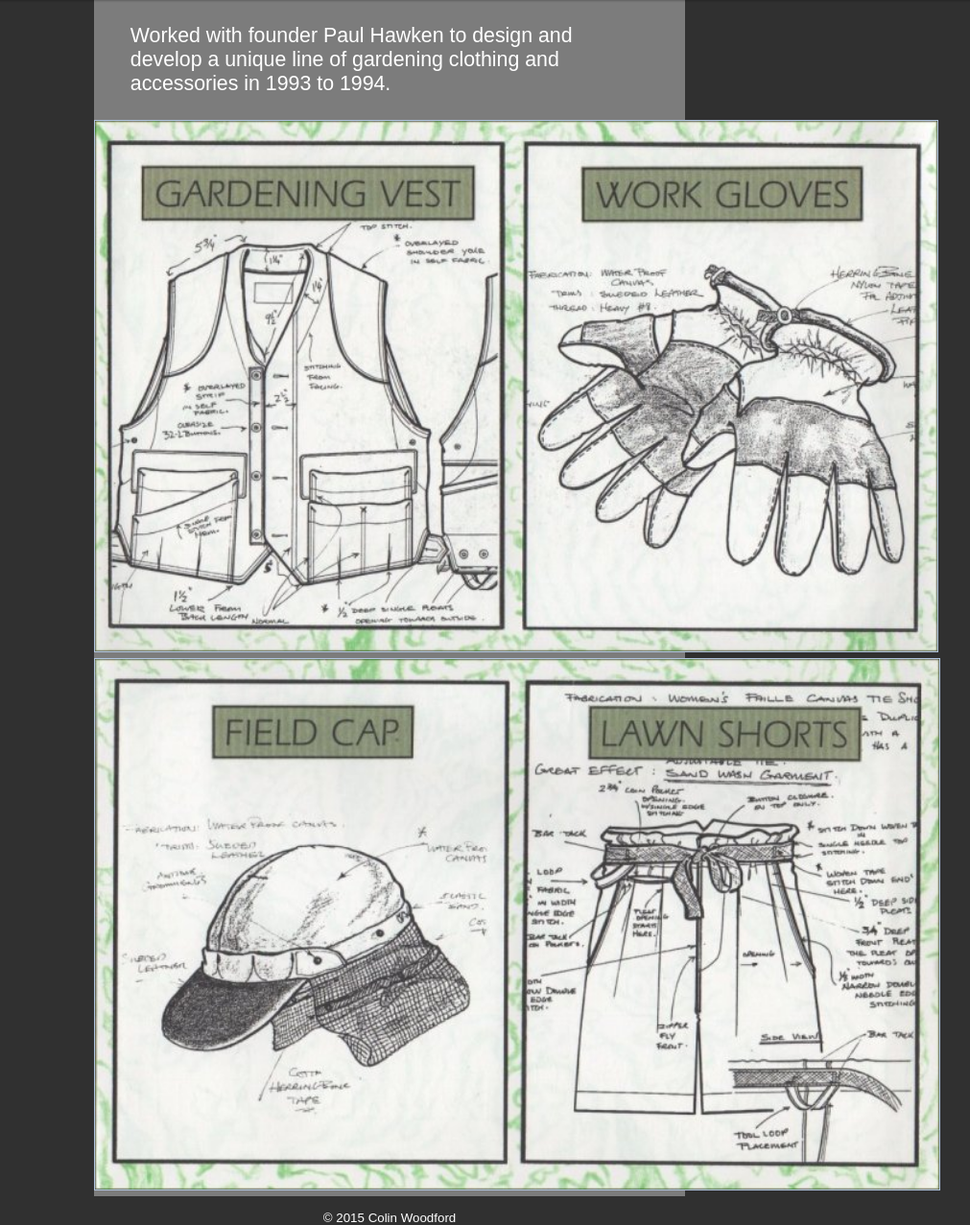
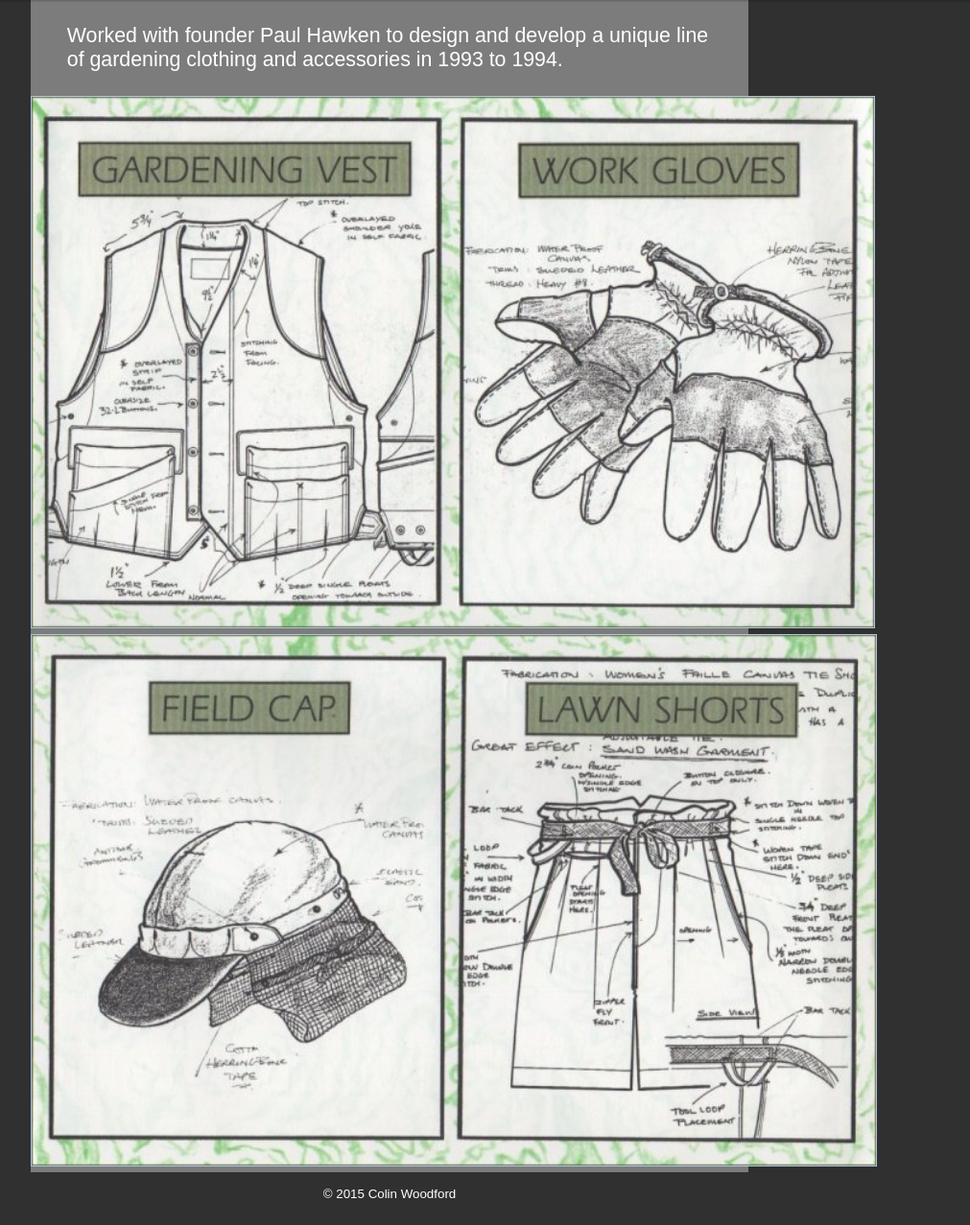
Before and after one commit to Krincle/Krincle.github.io, a Jekyll site: the page built from portfolio/smith-haken/index.markdown, in a window 1280 px wide. Shown: the part 350-1627 px from the top of the page at 96% size, without its empty margins (234-1245 px from the left). Built offline with Jekyll 4.4.1, drawn with Linux system fonts in a browser that asks for light colours; after the commit the page ends 1602 px from its top, so only the background shows below that.

Commit message:
Adjust Size

```diff
--- a/css/main.css
+++ b/css/main.css
@@ -51,7 +51,7 @@ p  {
 	border: 0px solid white;
 	margin: 0 auto;
 	background-color: #7c7c7c;
-	width: 70%;
+	width: 85%;
 }
 
 .gallery1 {
@@ -59,7 +59,7 @@ p  {
 	border: 0px solid white;
 	margin: 0 auto;
 	background-color: #7c7c7c;
-	width: 70%;
+	width: 85%;
 }
 
 .gallery2 {
@@ -67,7 +67,7 @@ p  {
 	border: 0px solid white;
 	margin: 0 auto;
 	background-color: #7c7c7c;
-	width: 50%;
+	width: 85%;
 }
 
 .gallery-one-line {
@@ -180,6 +180,8 @@ p  {
 
 .privacy-policy-list {
 	list-style-position: inside;
+	margin-left: 1cm;
+	margin-right: 1cm;
 }
 
 .post-link {
```
